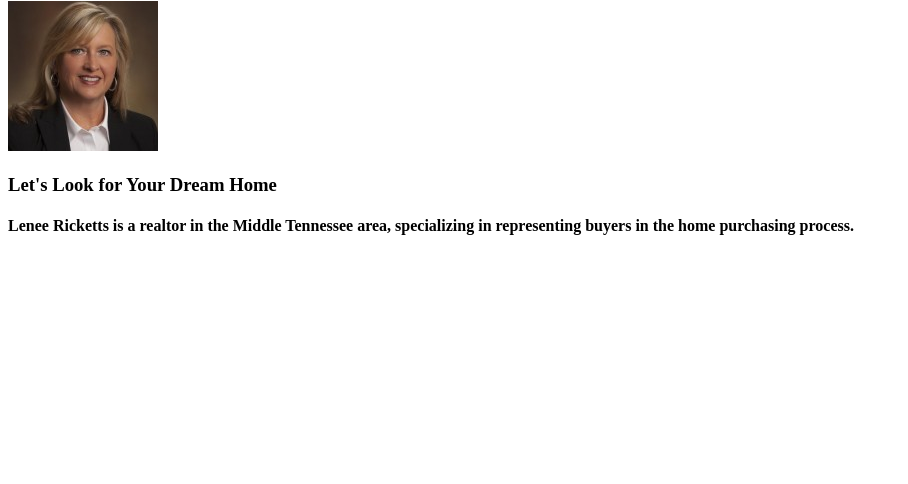
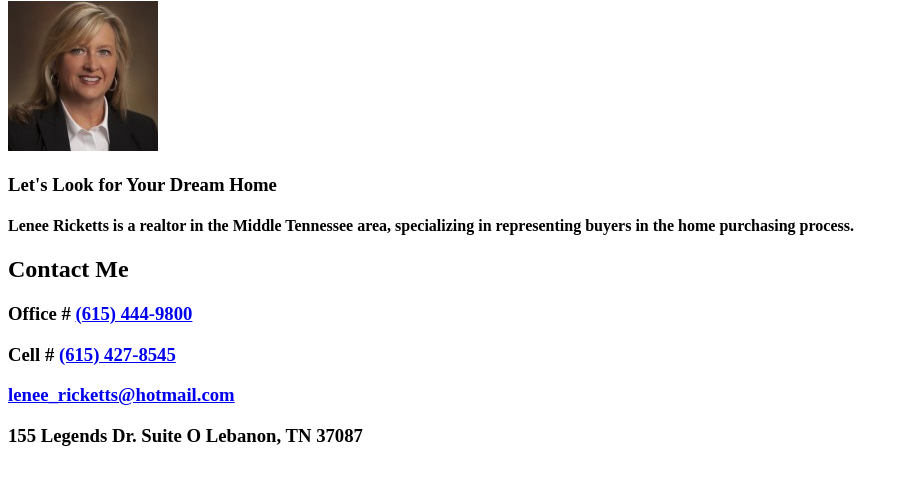
Before and after one commit to derrickbray/lenee-site2, a website with bundled scripts: page public/index.html in a window 1280 px wide. Shown: the part 66-550 px from the top of the page, without its empty margins (0-908 px from the left). Built offline with nearby package versions, Linux system fonts and the light colour scheme; files whose address does not match are found by name.

Commit message:
contact markup

```diff
--- a/public/index.html
+++ b/public/index.html
@@ -27,6 +27,15 @@
     <div class="mid-img__2"></div>
     <div class="mid-img__4"></div>
   </section>
+
+  <section class="contact">
+    <h1 class="contact__title">Contact Me</h1>
+    <h3 class="contact__info">Office # <a href="tel:6154449800">(615) 444-9800</a></h3>
+    <h3 class="contact__info">Cell # <a href="tel:6154278545">(615) 427-8545</a></h3>
+    <h3 class="contact__info"><a href="mailto:lenee_ricketts@hotmail.com">lenee_ricketts@hotmail.com</a></h3>
+    <h3 class="contact__info">155 Legends Dr. Suite O Lebanon, TN 37087</h3>
+  </section>
+
   <script src="/app.js" charset="utf-8"></script>
 </body>
 </html>
```
Also changed, not shown: app/styles/_mid.scss (+4 -4 lines).
